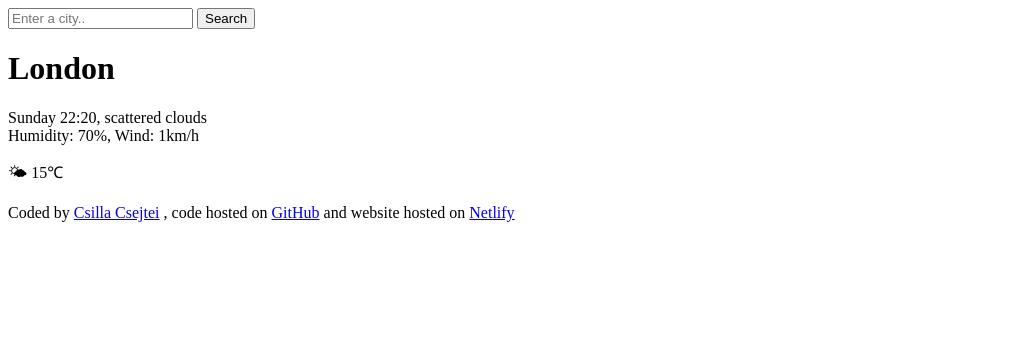
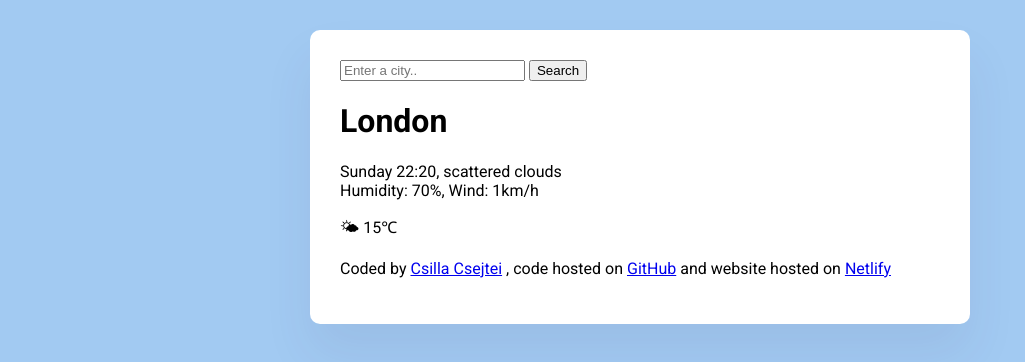
Before and after one commit to CsillaCsejtei/Tiempo-app, a plain HTML site: page index.html in a window 1280 px wide. Shown: the whole page, without its empty margins (0-1025 px from the left). Drawn offline with Linux system fonts and the light colour scheme.

Commit message:
Styled the main container and added custom font

```diff
--- a/index.html
+++ b/index.html
@@ -2,10 +2,19 @@
 <html lang="en">
   <head>
     <meta charset="UTF-8" />
+    <link rel="preconnect" href="https://fonts.googleapis.com" />
+    <link rel="preconnect" href="https://fonts.gstatic.com" crossorigin />
+    <link
+      href="https://fonts.googleapis.com/css2?family=Roboto:ital,wght@0,100;0,300;0,400;0,500;0,700;0,900;1,100;1,300;1,400;1,500;1,700;1,900&display=swap"
+      rel="stylesheet"
+    />
+
     <meta name="viewport" content="width=device-width, initial-scale=1.0" />
+    <link rel="stylesheet" href="src/index.css" />
     <title>Tiempo app</title>
   </head>
   <body>
+    <div class="tiempo-app">
       <header>
         <form>
           <input type="search" placeholder="Enter a city.." required />
@@ -37,5 +46,6 @@
           <a href="https://tiempo-ap.netlify.app/" target="_blank">Netlify</a>
         </p>
       </footer>
+    </div>
   </body>
 </html>
--- /dev/null
+++ b/src/index.css
@@ -0,0 +1,12 @@
+body {
+  background-color: rgb(162, 202, 242);
+  font-family: "Roboto", sans-serif;
+}
+.tiempo-app {
+  background: white;
+  border-radius: 10px;
+  box-shadow: 0 30px 50px rgba(62, 47, 99, 0.08);
+  margin: 30px auto;
+  max-width: 600px;
+  padding: 30px;
+}
```
Lines whose indentation alone changed are shown as unchanged.
